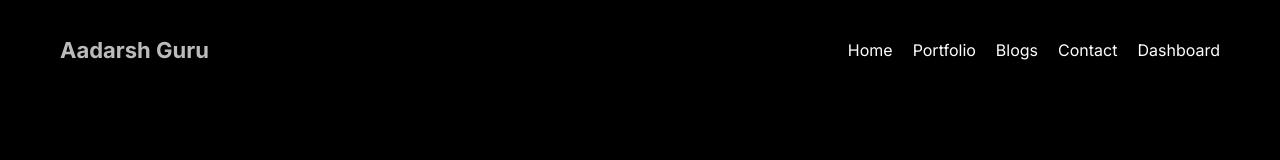
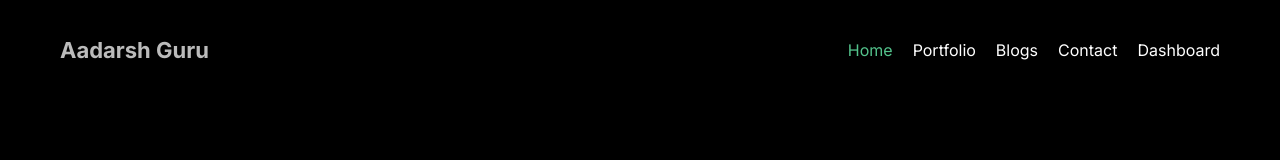
Before and after one commit to Aadarsh-guru/NEXT-Portfolio-App, a Next.js app: page / in a window 1280 px wide. Shown: the top 160 px of the page. Built offline with nearby package versions, Linux system fonts and the light colour scheme.

Commit message:
active nav change

```diff
--- a/src/components/navbar/Navbar.jsx
+++ b/src/components/navbar/Navbar.jsx
@@ -5,12 +5,13 @@ import styles from "./navbar.module.css";
 import { links } from '@/constants/navbarConfig'
 import { useData } from "@/context/DataProvider";
 import { toast } from "react-hot-toast";
-import { useRouter } from "next/navigation";
+import { usePathname, useRouter } from "next/navigation";
 
 const Navbar = () => {
 
   const { user, setUser } = useData()
   const router = useRouter()
+  const path = usePathname()
   const handleLogout = async () => {
     try {
       const response = await fetch('/api/auth/logout', {
@@ -36,7 +37,7 @@ const Navbar = () => {
       </Link>
       <div className={styles.links}>
         {links.map((link) => (
-          <Link key={link.id} href={link.url} className={styles.link}>
+          <Link style={path === link?.url ? { color: '#53c28b', transition: 'all 0.5s ease' } : null} key={link.id} href={link.url} className={styles.link}>
             {link.title}
           </Link>
         ))}
```
Also changed, not shown: src/components/sidebar/Sidebar.jsx (+6 -7 lines).
